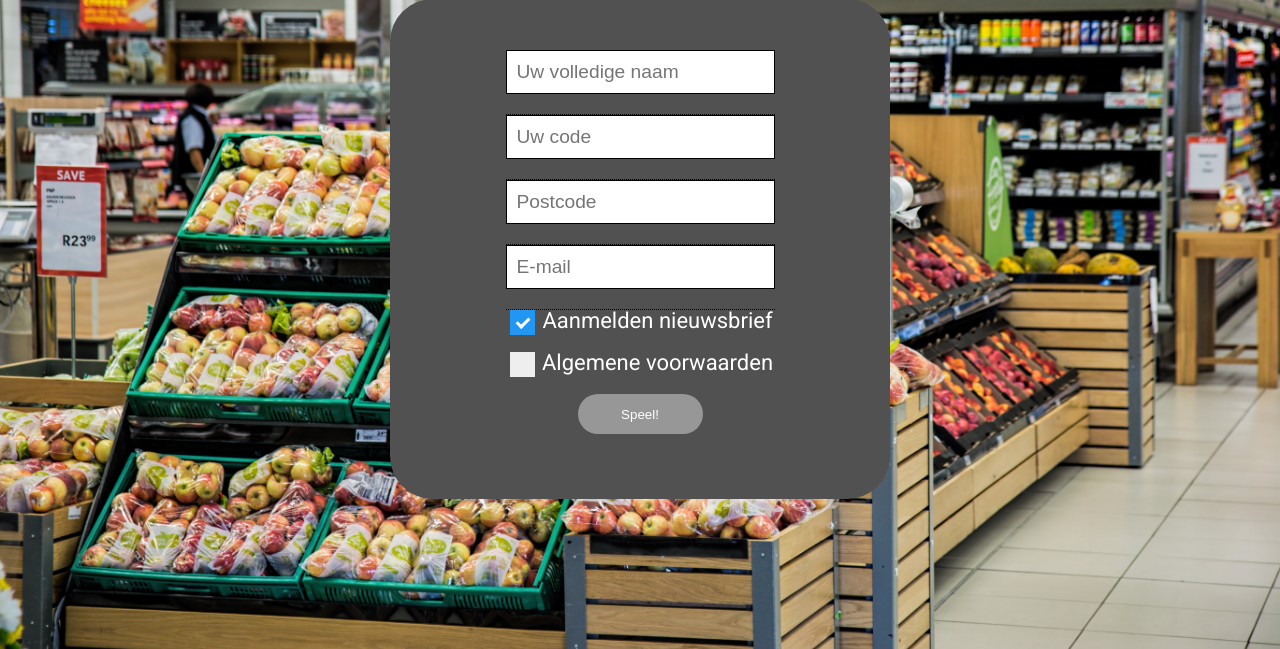
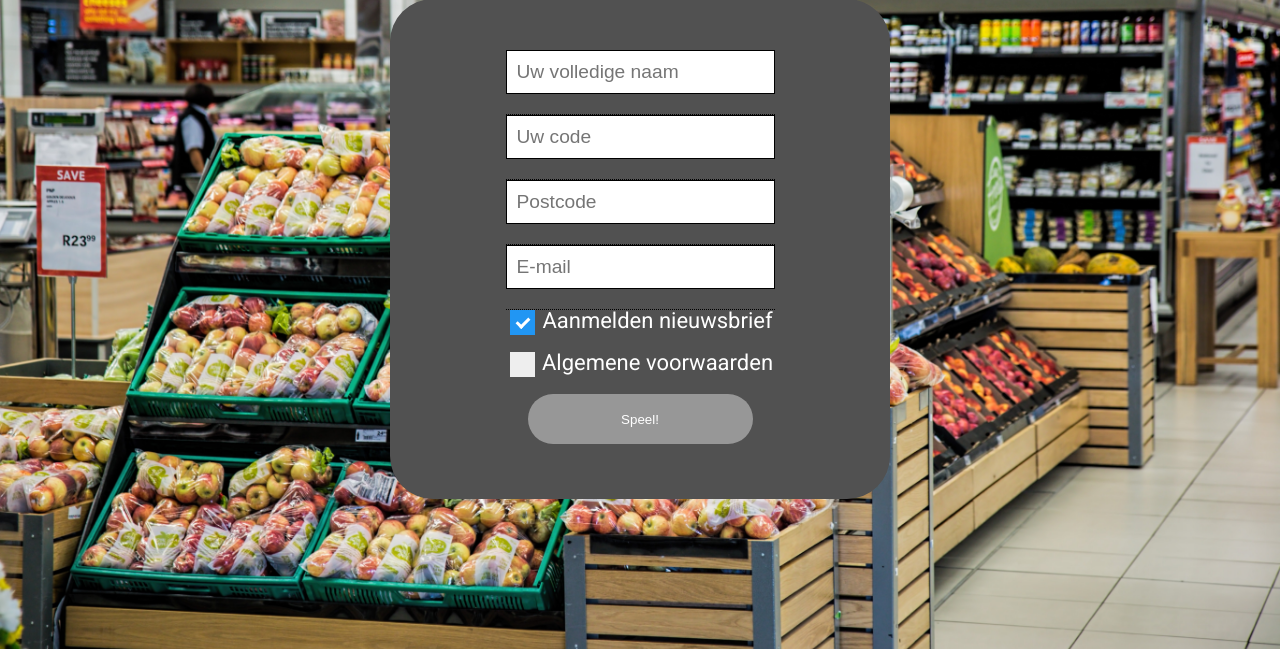
Before and after one commit to ROCMN-SD-Broekhoven/PRL-2019-ROCMN-C2, a PHP site: page /login.html in a window 1280 px wide. Shown: the part 151-800 px from the top of the page. Run offline with PHP 8.4, Linux system fonts and the light colour scheme.

Commit message:
Add files via upload

```diff
--- a/login.css
+++ b/login.css
@@ -20,9 +20,9 @@
 }
 
 button {
-    border-radius: 20px;
-    height: 40px;
-    width: 25%;
+    border-radius: 30px;
+    height: 50px;
+    width: 45%;
     background-color: #979797;
     color: white;
     border: none;
--- a/winlose.css
+++ b/winlose.css
@@ -12,9 +12,9 @@
 }
 
 button {
-    border-radius: 20px;
-    height: 40px;
-    width: 25%;
+    border-radius: 30px;
+    height: 50px;
+    width: 45%;
     background-color: #979797;
     color: white;
     border: none;
```
Also changed, not shown: 1 other file.
